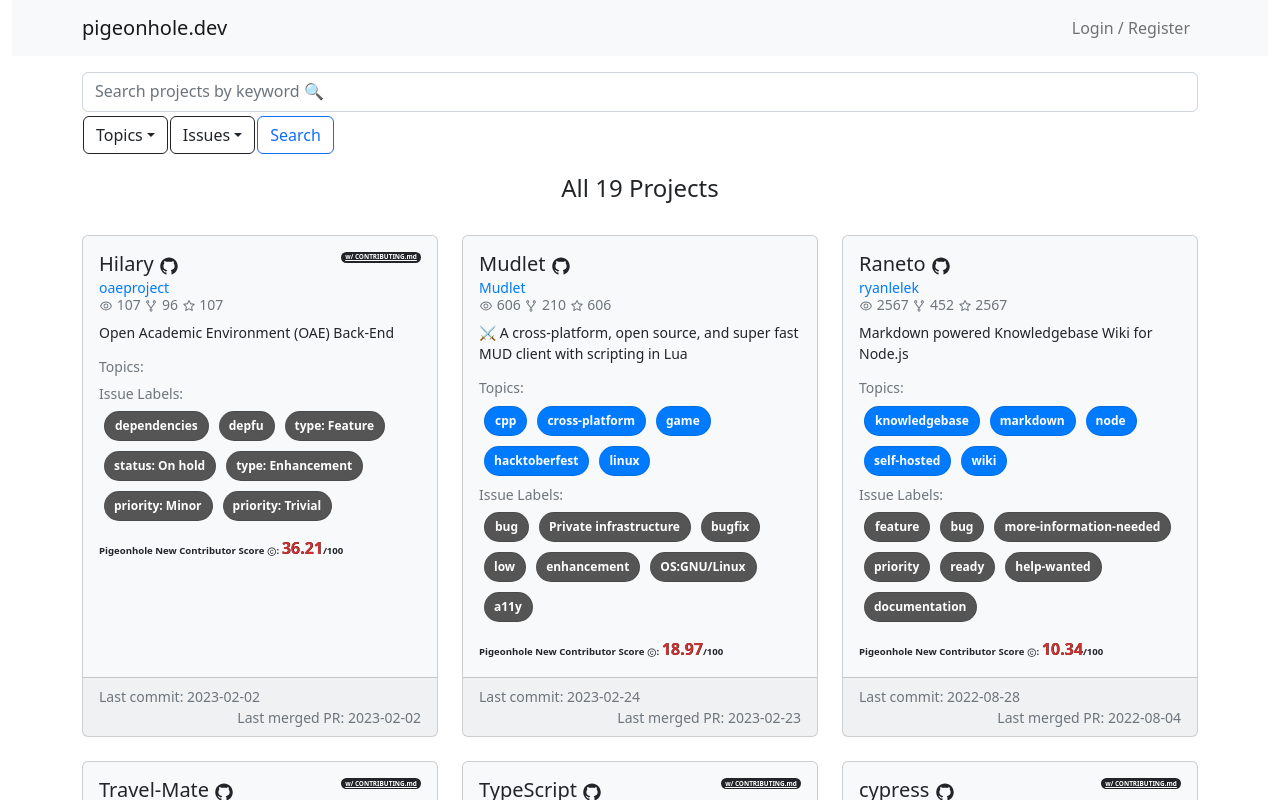
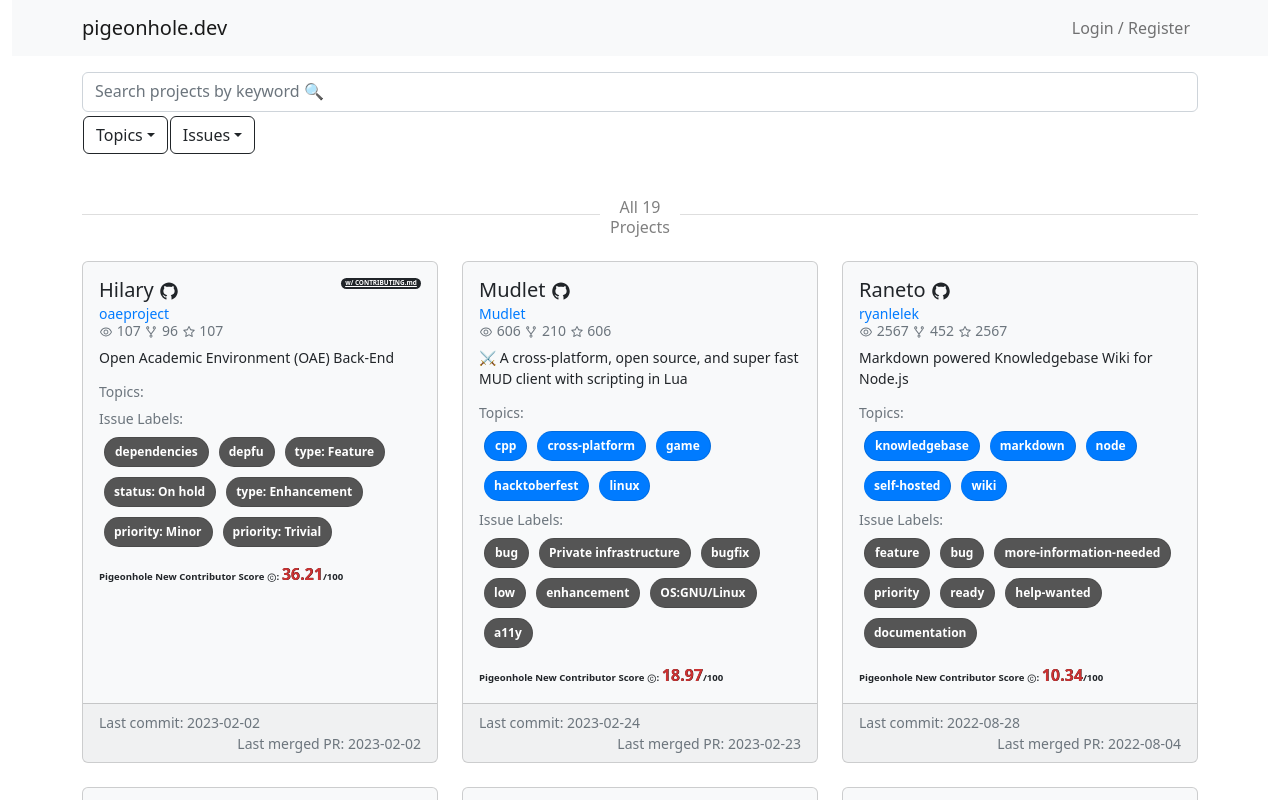
Before and after one commit to peter-w-bryant/Pigeonhole.dev, a React (Create React App) app in the folder frontend/: page / in a window 1280 px wide. Shown: the top 800 px of the page. Built offline with nearby package versions, Linux system fonts and the light colour scheme.

Commit message:
updated search

```diff
--- a/frontend/src/components/Home.jsx
+++ b/frontend/src/components/Home.jsx
@@ -22,8 +22,11 @@ const Home = () => {
                     JSON.stringify(projectData) !== "{}" && <SearchBox {...projectData} updateFilter={setFilteredProjects} />
                 }
                 <Row className="g-4">
-                    <div className="d-flex justify-content-center">
-                        <h4>All {filteredProjects.length} Projects</h4>
+
+                    <div className="d-flex justify-content-center pt-4">
+                        <hr style={{ width: "100%", color: "grey", backgroundColor: "grey", height: 1 }} />
+                        <h6 style={{ textAlign: "center", color: "grey", margin: "0 10px" }}>All {filteredProjects.length} Projects</h6>
+                        <hr style={{ width: "100%", color: "grey", backgroundColor: "grey", height: 1 }} />
                     </div>
 
                     {
--- a/frontend/src/components/SearchBox.jsx
+++ b/frontend/src/components/SearchBox.jsx
@@ -205,11 +205,6 @@ const SearchBox = (props) => {
                                     </td>
 
                                 )}
-                                <td>
-                                    <Button variant="outline-primary" onClick={handleUpdate}>
-                                        Search
-                                    </Button>
-                                </td>
                             </tr>
                         </tbody>
                     </table>
@@ -227,29 +222,19 @@ const SearchBox = (props) => {
                         </>
                     ) : (
                         <Row xs={1} sm={2} md={3}>
-                            {final.map((project) => (
-                                <Col style={{ display: "flex" }} key={`${project.pUID}-${project.title}`}>
+                            {final.map((project, index) => (
+                                <Col style={{ display: "flex", marginBottom: "16px"}} key={`${project.pUID}-${project.title}`}>
                                     <Project {...project} />
                                 </Col>
                             ))}
                         </Row>
+
+
                     )
                 )}
             </Container>
 
 
-            <Container className="mt-3">
-                <Row>
-                    {activeFilters.length > 0 && (
-                        <>
-                            <Col>
-                                <div>Active Filters:</div>
-                                <div className="d-flex flex-wrap">{activeFilters}</div>
-                            </Col>
-                        </>
-                    )}
-                </Row>
-            </Container>
         </>
     );
 
```
